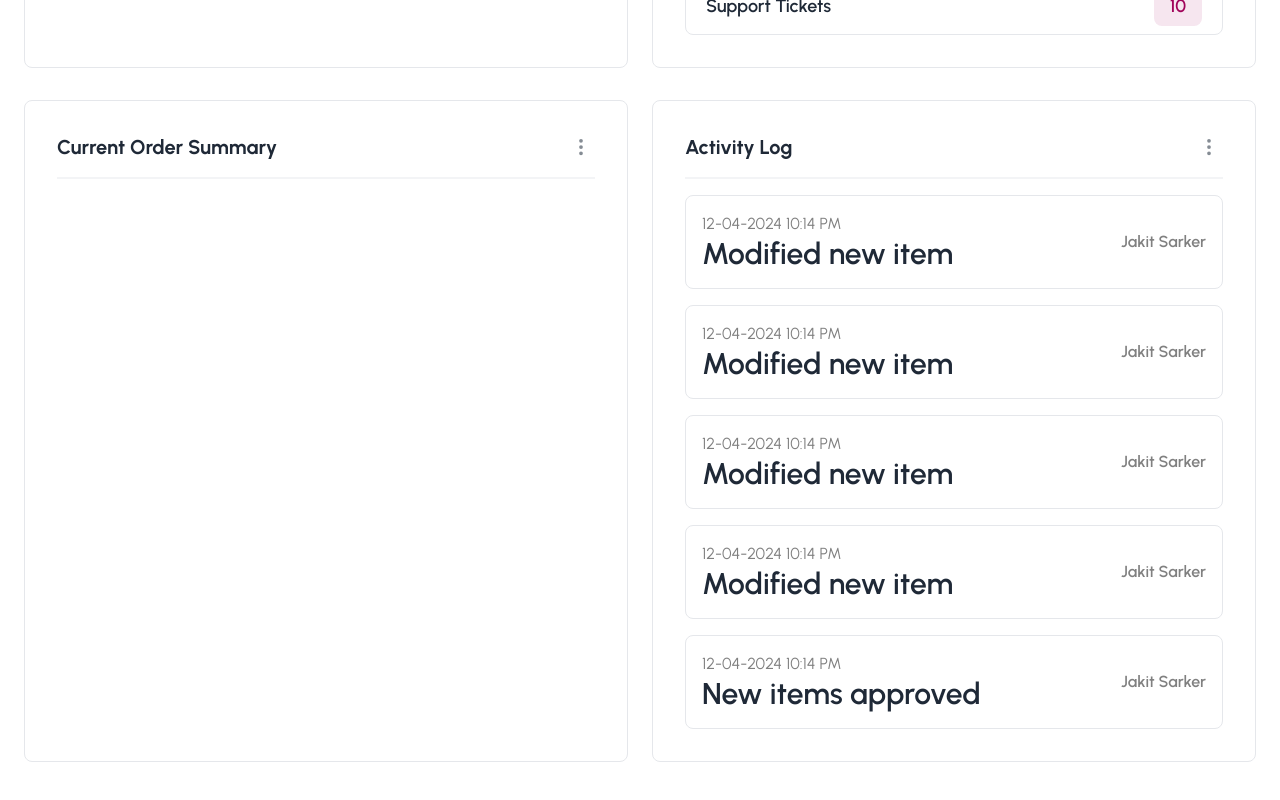
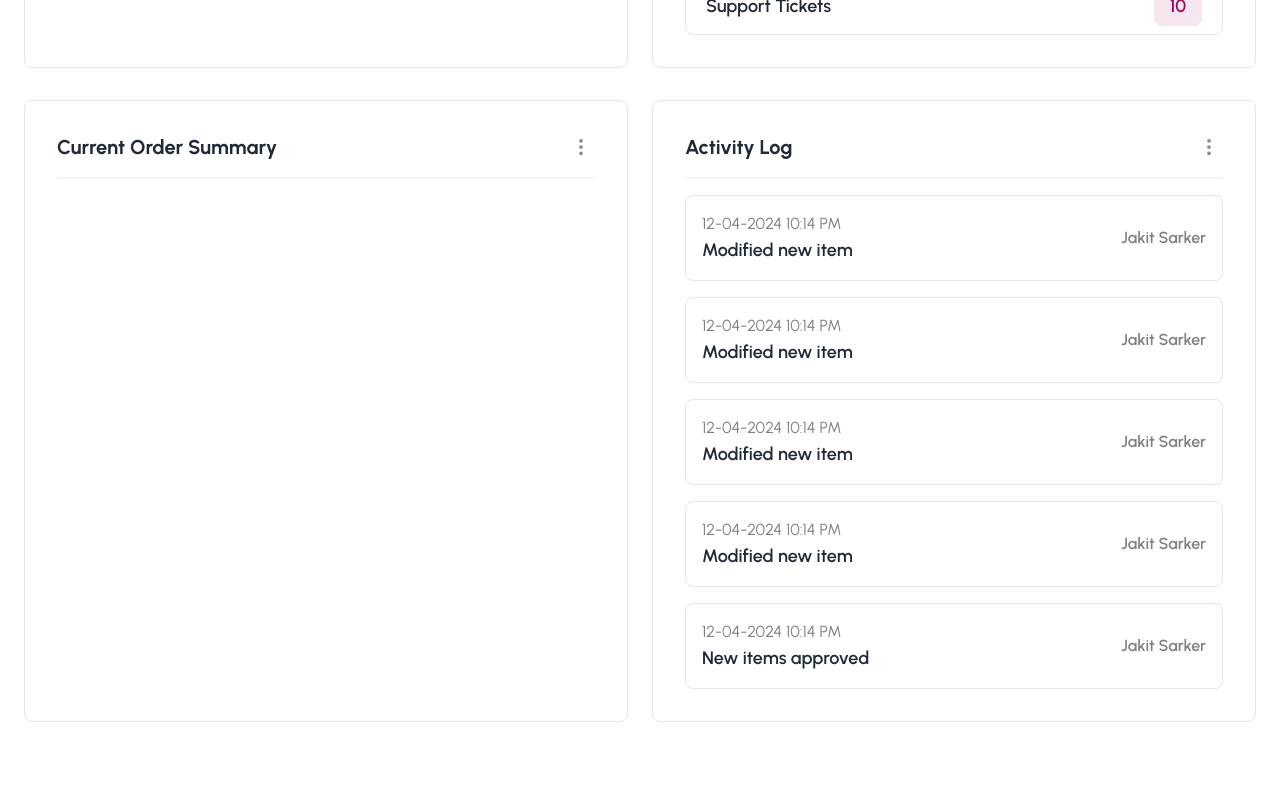
Before and after one commit to JannatulAfrozFaria/admin-layout, a React (Vite) app: page / in a window 1280 px wide. Shown: the part 837-1637 px from the top of the page. After the commit the page ends 1599 px from the top, so only its background shows below. Built offline with nearby package versions, Linux system fonts and the light colour scheme; a web font is replaced by a local one.

Commit message:
Activity log text style updated

```diff
--- a/src/Home/HomeComponents/ActivityLog.jsx
+++ b/src/Home/HomeComponents/ActivityLog.jsx
@@ -17,7 +17,7 @@ const ActivityLog = () => {
                     <div key={item.id} className="flex justify-between gap-4 items-center p-4  border rounded-lg bg-base-100">
                         <div className="">
                             <p className="gray">{item.date} {item.time} </p>
-                            <p className="font-semibold text-lg md:text-3xl">{item.title}</p>
+                            <p className="font-semibold text-lg ">{item.title}</p>
                         </div>
                         <div className="">
                             <p className="gray font-semibold">{item.name}</p>
```
